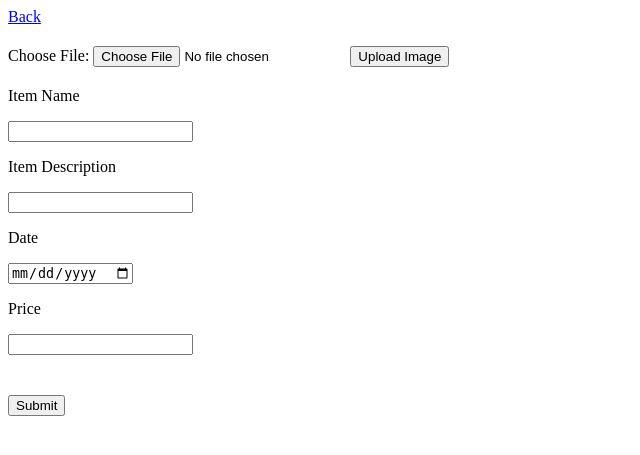
After one commit to joyjoyleelee/Trajan-s-Market, a Flask app: template market/backend/templates/createListing.html in a window 1280 px wide. The commit adds this page. Shown: the top 455 px of the page, without its empty margins (0-640 px from the left). Run offline with Flask 3, Linux system fonts and the light colour scheme; the template is opened without the code that fills it, so the values that code supplies are empty.

Commit message:
Created createListing page without http request

```diff
--- a/market/backend/server.py
+++ b/market/backend/server.py
@@ -41,11 +41,11 @@ def cookieSearch(self, request):
 def home():
     #index_html
     #app = Flask(__name__, template_folder='../../client/public')
-    response = make_response(render_template("index.html"), 200)
+    response = make_response(render_template("createListing.html"), 200)
     response.headers["X-Content-Type-Options"] = "nosniff"
     return response
 
-@app.route("/home/login") #index.html
+@app.route("/login") #index.html
 def logPage():
     #index_html
     #app = Flask(__name__, template_folder='../../client/public')
@@ -53,7 +53,7 @@ def logPage():
     response.headers["X-Content-Type-Options"] = "nosniff"
     return response
 
-@app.route("/home/register") #index.html
+@app.route("/register") #index.html
 def regPage():
     #index_html
     #app = Flask(__name__, template_folder='../../client/public')
--- /dev/null
+++ b/market/backend/templates/createListing.html
@@ -0,0 +1,64 @@
+<!DOCTYPE html>
+<html lang="en">
+<head>
+    <meta charset="UTF-8">
+    <meta name="viewport" content="width=device-width, initial-scale=1.0">
+    <title>Your Page Title</title>
+</head>
+<body>
+
+<!-- Back button in the upper left corner -->
+<a href="/Auction" class="btn cancel-btn">Back</a>
+
+<!-- File Upload Section -->
+<div style="margin-top: 20px;">
+    <label for="fileInput">Choose File:</label>
+    <input type="file" id="fileInput">
+    <button onclick="uploadFile()">Upload Image</button>
+</div>
+
+<!-- Item Name text field -->
+<p style="margin-top: 20px;">Item Name</p>
+<input type="text" id="itemName">
+
+<!-- Item Description text field -->
+<p>Item Description</p>
+<input type="text" id="itemDescription">
+
+<!-- Date input -->
+<p>Date</p>
+<input type="date" id="itemDate">
+
+<!-- Price text field (accepts only numbers) -->
+<p>Price</p>
+<input type="number" id="itemPrice">
+
+<!-- Submit button with placeholder function -->
+<button style="margin-top: 40px; display: block;" onclick="submitForm()">Submit</button>
+
+<script>
+    // Function to go back (you can customize this function as needed)
+    function goBack() {
+        window.history.back();
+    }
+
+    // Function to handle file upload (you'll need to implement the backend logic separately)
+    function uploadFile() {
+        var fileInput = document.getElementById('fileInput');
+        var selectedFile = fileInput.files[0];
+        console.log('Selected File:', selectedFile);
+
+        // You can implement the backend logic to handle the file here
+        // For now, this function simply logs the selected file to the console
+    }
+
+    // Placeholder function for form submission
+    function submitForm() {
+        // Implement the logic for form submission here
+        // This is a placeholder function, and you should replace it with your actual submission logic
+        console.log('Form Submitted');
+    }
+</script>
+
+</body>
+</html>
--- a/market/backend/templates/index.html
+++ b/market/backend/templates/index.html
@@ -35,10 +35,10 @@
 <body>
 
 <!-- Directly link to the login page -->
-<a href="home/login.html" class="btn login-btn">Login</a>
+<a href="/login" class="btn login-btn">Login</a>
 
 <!-- Directly link to the register page -->
-<a href="home/register.html" class="btn register-btn">Register</a>
+<a href="/register" class="btn register-btn">Register</a>
 
 </body>
 </html>
--- a/market/backend/templates/home/login.html
+++ b/market/backend/templates/login.html
@@ -72,7 +72,7 @@
     <!-- Button container -->
     <div class="btn-container">
         <!-- Submit button -->
-        <button class="btn submit-btn" onclick="submitForm()">Submit</button>
+        <button class="btn submit-btn" onclick="submitForm()">Login</button>
         <!-- Cancel button -->
         <a href="/" class="btn cancel-btn">Cancel</a>
     </div>
--- a/market/backend/templates/home/register.html
+++ b/market/backend/templates/register.html
@@ -72,7 +72,7 @@
     <!-- Button container -->
     <div class="btn-container">
         <!-- Submit button -->
-        <button class="btn submit-btn" onclick="submitForm()">Submit</button>
+        <button class="btn submit-btn" onclick="submitForm()">Register</button>
         <!-- Cancel button -->
         <a href="/" class="btn cancel-btn">Cancel</a>
     </div>
```
Also changed, not shown: market/backend/templates/Auction/makeNewListing.html (deleted).
